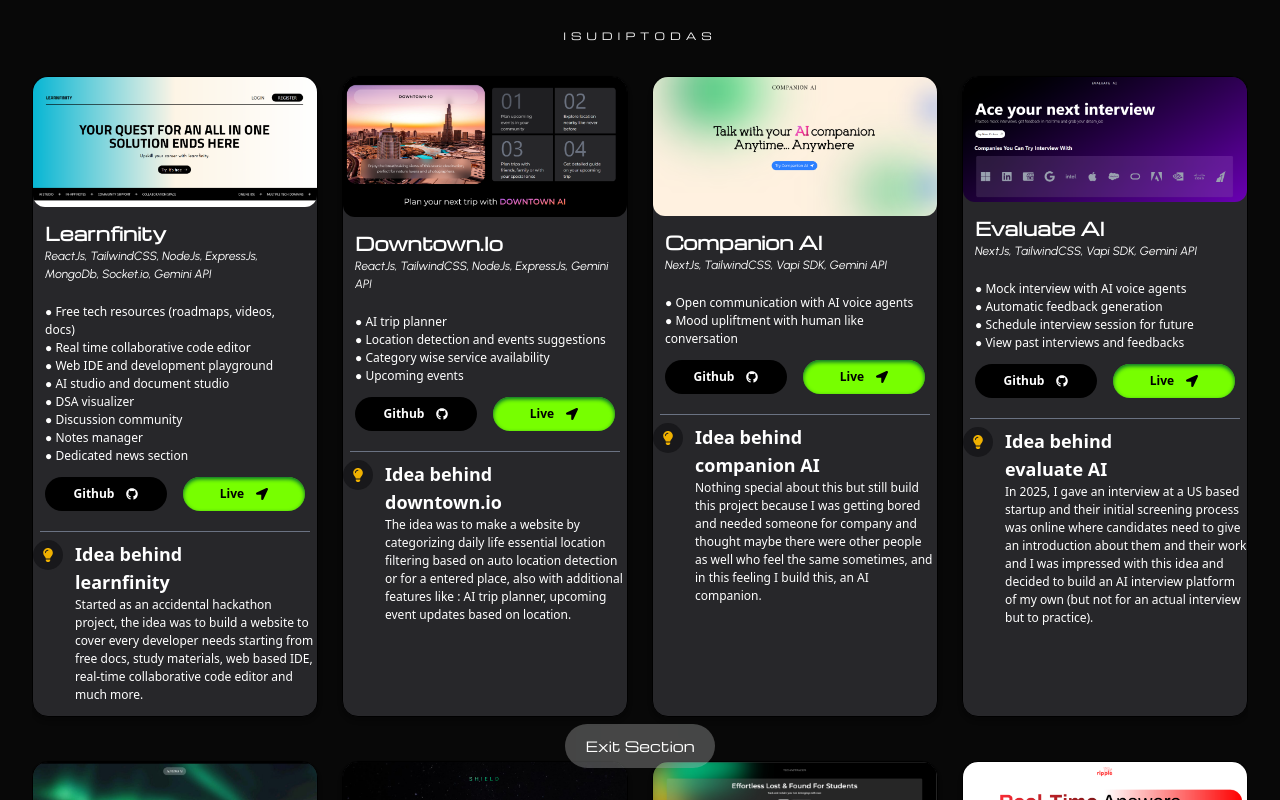
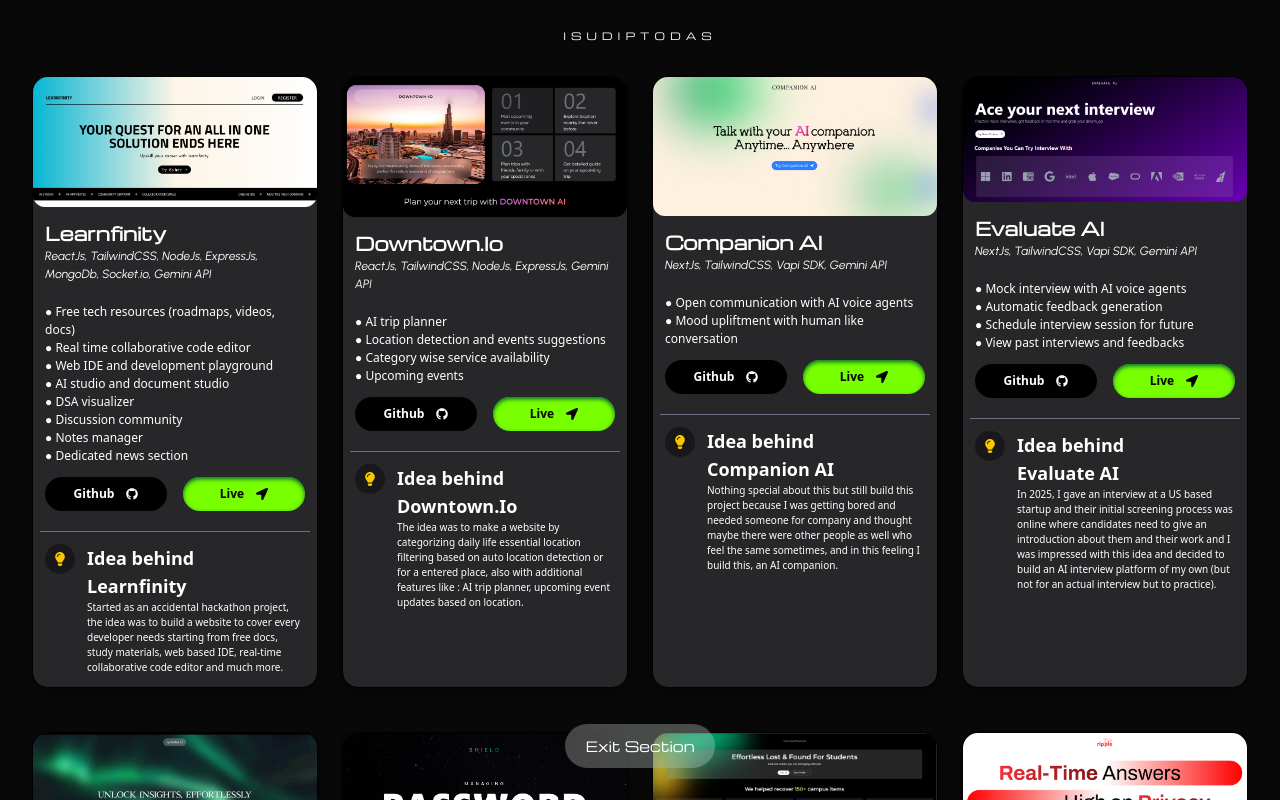
Before and after one commit to isudiptodas/isudiptodas_portfolio, a Next.js app: page /web-dev in a window 1280 px wide. Shown: the top 800 px of the page. Built offline with nearby package versions, Linux system fonts and the light colour scheme; a web font is replaced by a local one; what tailwindcss-motion would draw is missing.

Commit message:
Update page.tsx

```diff
--- a/src/app/web-dev/page.tsx
+++ b/src/app/web-dev/page.tsx
@@ -34,12 +34,12 @@ function page() {
                                 <p onClick={() => navigate(list.github)} className={`${list.deployed ? "w-full" : "w-auto"} rounded-full px-4 py-2 cursor-pointer hover:opacity-75 duration-150 ease-in-out bg-black text-white font-semibold flex justify-center items-center text-[12px] gap-3`}>Github <span><FaGithub /></span></p>
                                 <p onClick={() => navigate(list?.live)} className={`${list.deployed ? "w-full" : "w-auto"} rounded-full px-4 py-2 cursor-pointer inset-shadow-sm inset-shadow-green-800 active:opacity-70 hover:opacity-75 duration-200 ease-in-out bg-[#77ff00] text-black font-semibold flex justify-center items-center text-[12px] gap-3 ${list.deployed ? "block" : "hidden"}`}>Live <span><FaLocationArrow /></span></p>
                             </div>
-                            <div className={`h-px w-[95%] bg-gray-500 my-2`}></div>
-                            <div className={`w-full flex justify-between items-start gap-3`}>
-                               <span className={`text-sm text-yellow-500 p-2 rounded-full bg-zinc-900`}> <FaLightbulb /> </span>
+                            <div className={`h-px w-[95%] bg-gray-500 mt-2 mb-3`}></div>
+                            <div className={`w-full px-3 flex justify-between items-start gap-3`}>
+                               <span className={`text-sm text-yellow-400 p-2 rounded-full bg-zinc-900`}> <FaLightbulb /> </span>
                                 <div className={`w-full flex flex-col justify-start items-start`}>
-                                  <p className={`w-full text-start text-white text-lg font-semibold`}>Idea behind <p>{list.name}</p></p>
-                                  <p className={`w-full text-white text-[12px] text-start `}>{list.idea}</p>
+                                  <p className={`w-full text-start text-white text-lg font-semibold`}>Idea behind <p className={`capitalize`}>{list.name}</p></p>
+                                  <p className={`w-full text-white text-[10px] text-start `}>{list.idea}</p>
                                 </div>
                             </div>
                         </div>
```
